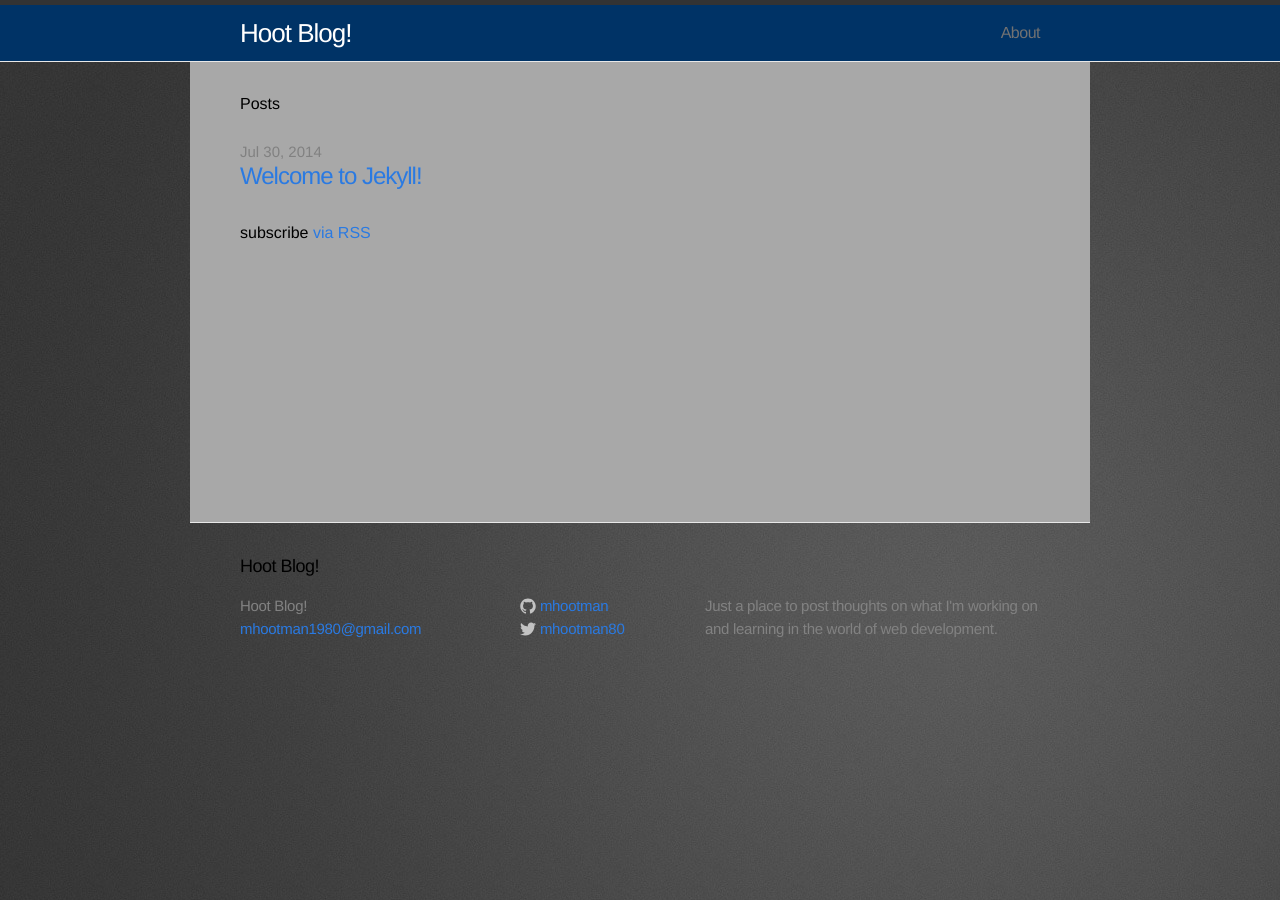
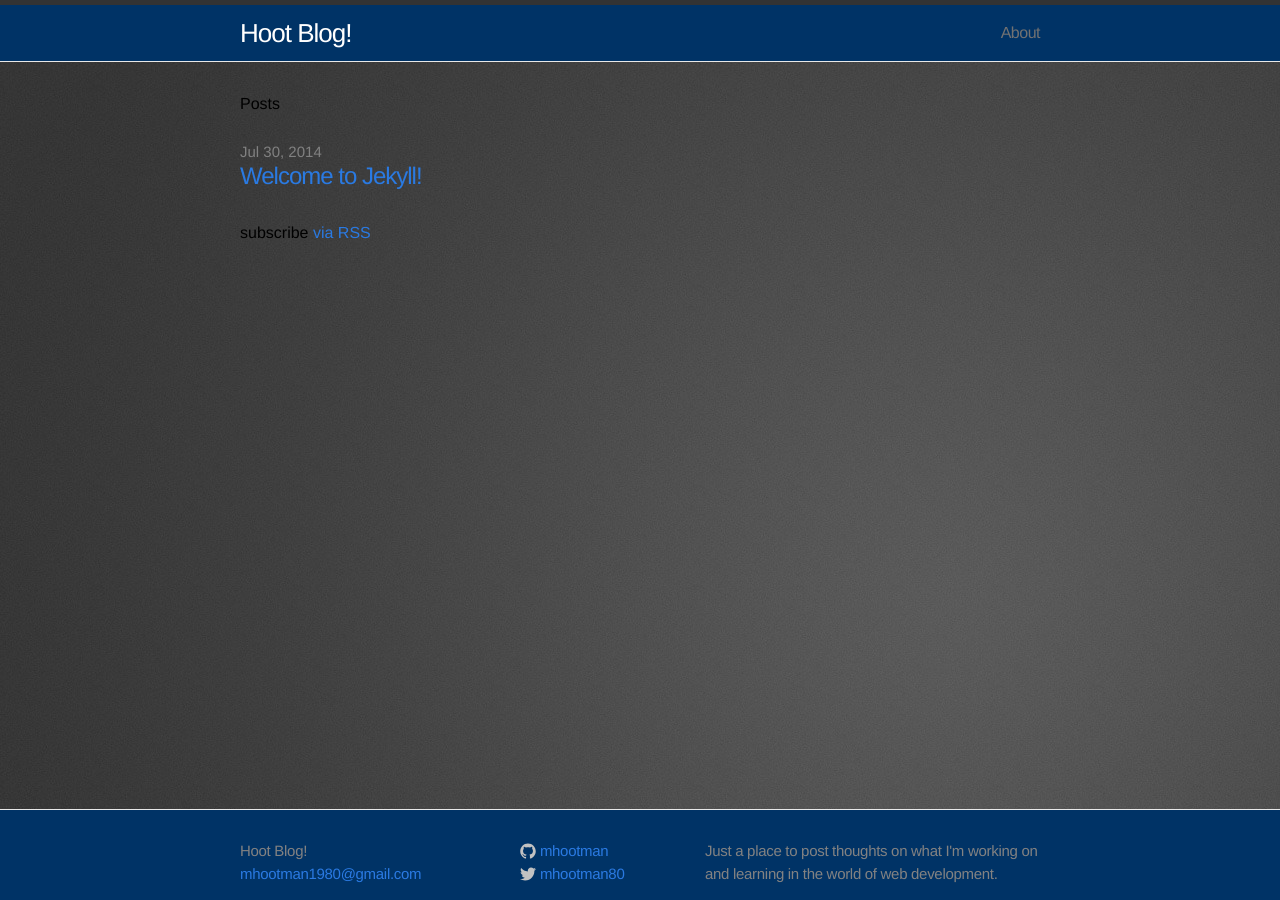
Before and after one commit to hoot-dev/hoot-dev.github.io, a Jekyll site: the page built from index.html, in a window 1280 px wide. Built offline with Jekyll 4.4.1, drawn with Linux system fonts in a browser that asks for light colours.

Commit message:
more style updates, need font updates

```diff
--- a/_includes/footer.html
+++ b/_includes/footer.html
@@ -1,9 +1,6 @@
 <footer class="site-footer">
 
   <div class="wrap">
-
-    <h2 class="footer-heading">{{ site.title }}</h2>
-
     <div class="footer-col-1 column">
       <ul>
         <li>{{ site.title }}</li>
--- a/_layouts/default.html
+++ b/_layouts/default.html
@@ -4,7 +4,7 @@
   {% include head.html %}
 
     <body>
-
+      <div id="page">
         {% include header.html %}
 
         <div class="page-content">
@@ -14,6 +14,7 @@
         </div>
 
         {% include footer.html %}
+      </div>
 
     </body>
 </html>
--- a/css/main.css
+++ b/css/main.css
@@ -2,11 +2,14 @@
 /* ----------------------------------------------------------*/
 
 * {
+  padding: 0;
   margin: 0;
-  padding: 0;
 }
 
-html, body { height: 100%; }
+html {
+  position: relative;
+  height: 100%;
+}
 
 body {
   font-family: Helvetica, Arial, sans-serif;
@@ -15,6 +18,12 @@ body {
   font-weight: 300;
   background-image: url('/images/grey-background.jpg');
   background-color: #fdfdfd;
+  height: 100%;
+}
+
+#page {
+  min-height: 100%;
+  position: relative;
 }
 
 h1, h2, h3, h4, h5, h6 { font-size: 100%; font-weight: 400; }
@@ -34,7 +43,6 @@ a:visited { color: #205caa; }
   margin: 0 auto;
   zoom: 1;
 }
-
 
 /* Layout Styles */
 /* ----------------------------------------------------------*/
@@ -79,9 +87,11 @@ a:visited { color: #205caa; }
 .site-footer {
   border-top: 1px solid #e8e8e8;
   padding: 30px 0;
-  max-width: 900px;
-  margin-left: auto;
-  margin-right: auto;
+  background-color: #003366;
+  position: absolute;
+  width: 100%;
+  bottom: 0;
+  height: 30px;
 }
 
 .footer-heading {
@@ -140,14 +150,12 @@ a:visited { color: #205caa; }
 /* ----------------------------------------------------------*/
 
 .page-content {
-  padding: 30px 0;
-  background-color: #A8A8A8;
-  max-width: 900px;
-  min-height: 400px;
+  padding-top: 30px;
+  padding-bottom: 120px;
   margin-left: auto;
   margin-right: auto;
+
 }
-
 
 /* Home styles */
 /* ----------------------------------------------------------*/
```
Also changed, not shown: 5 other files. Lines whose indentation alone changed are shown as unchanged.
